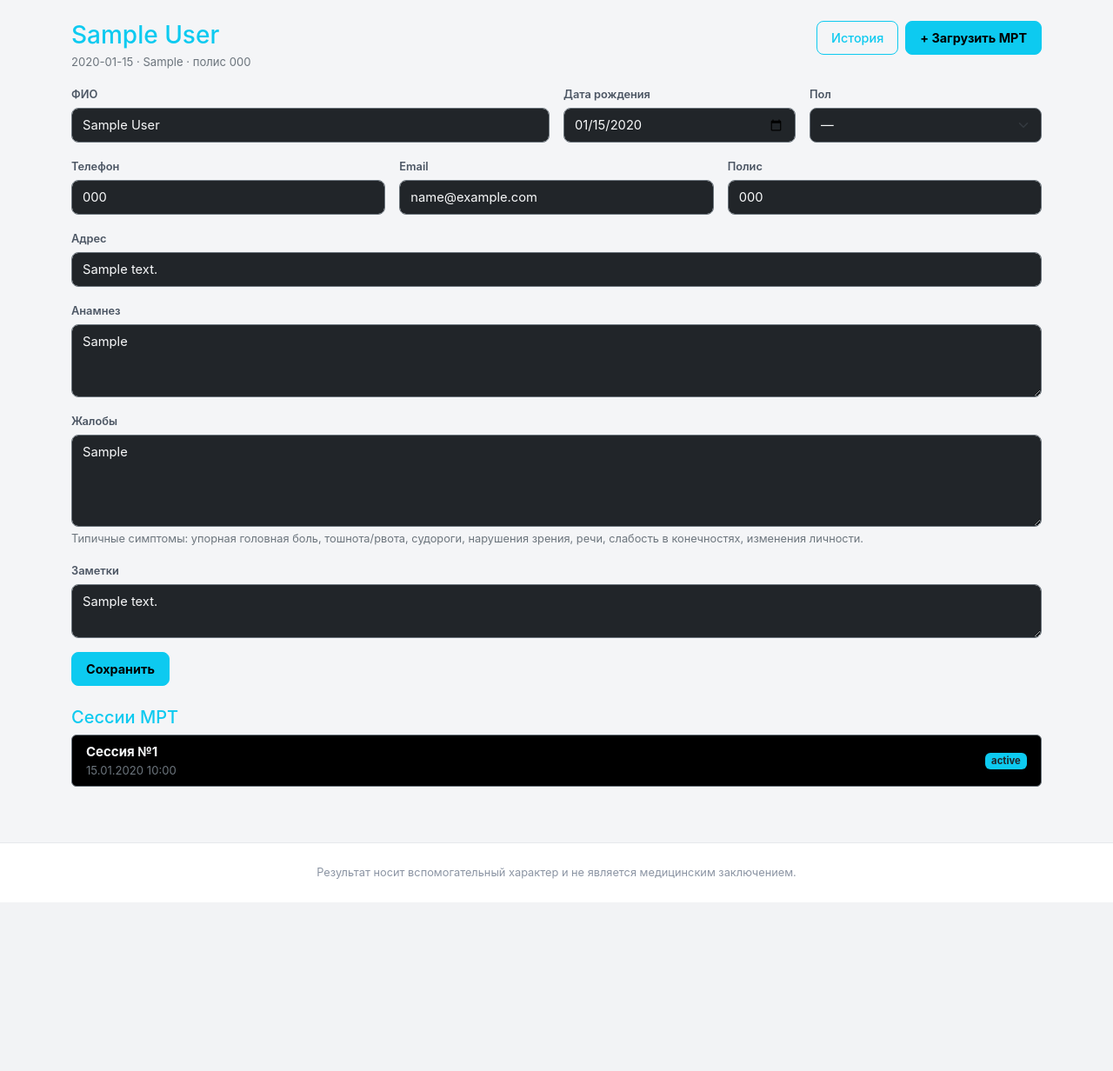
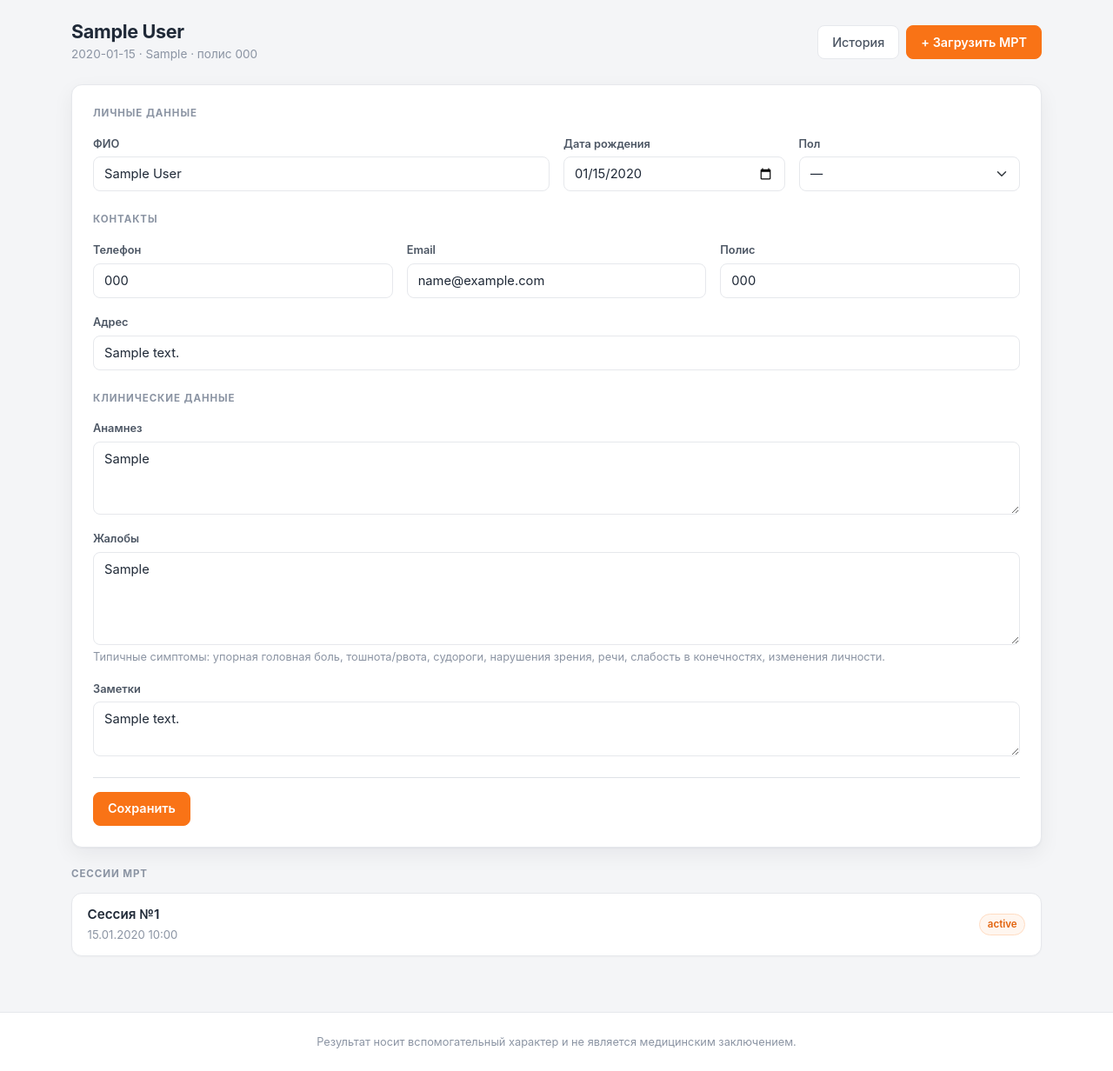
Before and after one commit to RMlisenok/NeuroScan, a Flask app: page /patient/1 in a window 1280 px wide. Shown: the part 56-1288 px from the top of the page at 87% size. Before the commit the page ends 1094 px from the top, so only its background shows below. Run offline with Flask 3, Linux system fonts and the light colour scheme; a user stored in the database is signed in; tables that the repository leaves empty hold one stand-in row (values such as "Sample post").

Commit message:
Update patient_card.html

```diff
--- a/templates/patient_card.html
+++ b/templates/patient_card.html
@@ -1,84 +1,94 @@
 {% extends "base.html" %}
 {% block content %}
-<div class="d-flex justify-content-between align-items-start mb-3">
+<div class="ns-page-head">
     <div>
-        <h3 class="text-info mb-1">{{ patient.full_name }}</h3>
-        <div class="text-secondary small">
+        <h1 class="ns-page-title">{{ patient.full_name }}</h1>
+        <div class="ns-page-sub">
             {{ patient.birth_date or '—' }} · {{ patient.gender or '—' }} · полис {{ patient.insurance_number or '—' }}
         </div>
     </div>
     <div class="d-flex gap-2">
-        <a href="{{ url_for('patient_history', pid=patient.id) }}" class="btn btn-outline-info">История</a>
-        <a href="{{ url_for('mri_upload_page', pid=patient.id) }}" class="btn btn-info fw-bold">+ Загрузить МРТ</a>
+        <a href="{{ url_for('patient_history', pid=patient.id) }}" class="btn btn-ghost">История</a>
+        <a href="{{ url_for('mri_upload_page', pid=patient.id) }}" class="btn btn-brand">+ Загрузить МРТ</a>
     </div>
 </div>
 
-<form method="post" action="{{ url_for('patient_edit', pid=patient.id) }}" class="row g-3 mb-4">
+<form method="post" action="{{ url_for('patient_edit', pid=patient.id) }}" class="ns-card p-4 mb-4">
+    <div class="ns-section-title">Личные данные</div>
+    <div class="row g-3 mb-4">
         <div class="col-md-6">
             <label class="form-label">ФИО</label>
-        <input name="full_name" value="{{ patient.full_name }}" class="form-control bg-dark text-light border-secondary">
+            <input name="full_name" value="{{ patient.full_name }}" class="form-control">
         </div>
         <div class="col-md-3">
             <label class="form-label">Дата рождения</label>
-        <input type="date" name="birth_date" value="{{ patient.birth_date or '' }}"
-               class="form-control bg-dark text-light border-secondary">
+            <input type="date" name="birth_date" value="{{ patient.birth_date or '' }}" class="form-control">
         </div>
         <div class="col-md-3">
             <label class="form-label">Пол</label>
-        <select name="gender" class="form-select bg-dark text-light border-secondary">
+            <select name="gender" class="form-select">
                 <option value="">—</option>
                 <option {% if patient.gender=='М' %}selected{% endif %}>М</option>
                 <option {% if patient.gender=='Ж' %}selected{% endif %}>Ж</option>
             </select>
         </div>
+    </div>
+
+    <div class="ns-section-title">Контакты</div>
+    <div class="row g-3 mb-4">
         <div class="col-md-4">
             <label class="form-label">Телефон</label>
-        <input name="phone" value="{{ patient.phone or '' }}" class="form-control bg-dark text-light border-secondary">
+            <input name="phone" value="{{ patient.phone or '' }}" class="form-control">
         </div>
         <div class="col-md-4">
             <label class="form-label">Email</label>
-        <input name="email" value="{{ patient.email or '' }}" class="form-control bg-dark text-light border-secondary">
+            <input name="email" value="{{ patient.email or '' }}" class="form-control">
         </div>
         <div class="col-md-4">
             <label class="form-label">Полис</label>
-        <input name="insurance_number" value="{{ patient.insurance_number or '' }}" class="form-control bg-dark text-light border-secondary">
+            <input name="insurance_number" value="{{ patient.insurance_number or '' }}" class="form-control">
         </div>
         <div class="col-12">
             <label class="form-label">Адрес</label>
-        <input name="address" value="{{ patient.address or '' }}" class="form-control bg-dark text-light border-secondary">
+            <input name="address" value="{{ patient.address or '' }}" class="form-control">
         </div>
+    </div>
+
+    <div class="ns-section-title">Клинические данные</div>
+    <div class="row g-3">
         <div class="col-12">
             <label class="form-label">Анамнез</label>
-        <textarea name="anamnesis" rows="3" class="form-control bg-dark text-light border-secondary">{{ patient.anamnesis or '' }}</textarea>
+            <textarea name="anamnesis" rows="3" class="form-control">{{ patient.anamnesis or '' }}</textarea>
         </div>
         <div class="col-12">
             <label class="form-label">Жалобы</label>
-        <textarea name="complaints" rows="4" class="form-control bg-dark text-light border-secondary">{{ patient.complaints or '' }}</textarea>
-        <div class="form-text text-secondary">
+            <textarea name="complaints" rows="4" class="form-control">{{ patient.complaints or '' }}</textarea>
+            <div class="form-text">
                 Типичные симптомы: упорная головная боль, тошнота/рвота, судороги,
                 нарушения зрения, речи, слабость в конечностях, изменения личности.
             </div>
         </div>
         <div class="col-12">
             <label class="form-label">Заметки</label>
-        <textarea name="notes" rows="2" class="form-control bg-dark text-light border-secondary">{{ patient.notes or '' }}</textarea>
+            <textarea name="notes" rows="2" class="form-control">{{ patient.notes or '' }}</textarea>
         </div>
-    <div class="col-12">
-        <button class="btn btn-info fw-bold">Сохранить</button>
+    </div>
+
+    <div class="mt-4 pt-3 border-top">
+        <button class="btn btn-brand">Сохранить</button>
     </div>
 </form>
 
-<h5 class="text-info">Сессии МРТ</h5>
+<h2 class="ns-section-title">Сессии МРТ</h2>
 {% if sessions %}
-<div class="list-group">
+<div class="ns-list">
     {% for s in sessions %}
-    <a href="{{ url_for('mri_result', sid=s.id) }}"
-       class="list-group-item list-group-item-action bg-black text-light border-secondary d-flex justify-content-between">
+    <a href="{{ url_for('mri_result', sid=s.id) }}" class="ns-list-item">
         <div>
-            <b>Сессия №{{ s.id }}</b>
-            <div class="small text-secondary">{{ s.created_at.strftime('%d.%m.%Y %H:%M') }}</div>
+            <div class="ns-list-title">Сессия №{{ s.id }}</div>
+            <div class="ns-list-meta">{{ s.created_at.strftime('%d.%m.%Y %H:%M') }}</div>
         </div>
-        <span class="badge bg-info text-dark align-self-center">{{ s.status }}</span>
+        <span class="ns-badge ns-badge-info">{{ s.status }}</span>
     </a>
     {% endfor %}
 </div>
```
Lines whose indentation alone changed are shown as unchanged.
